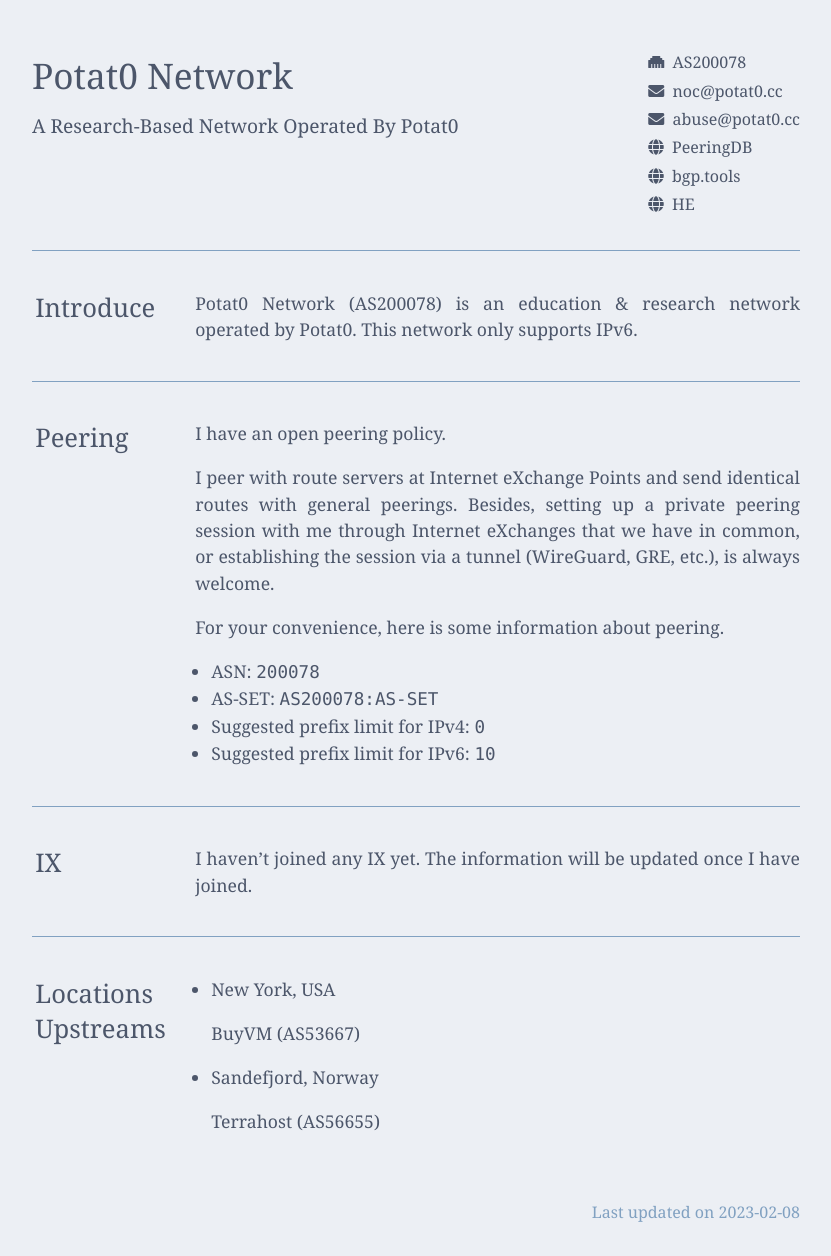
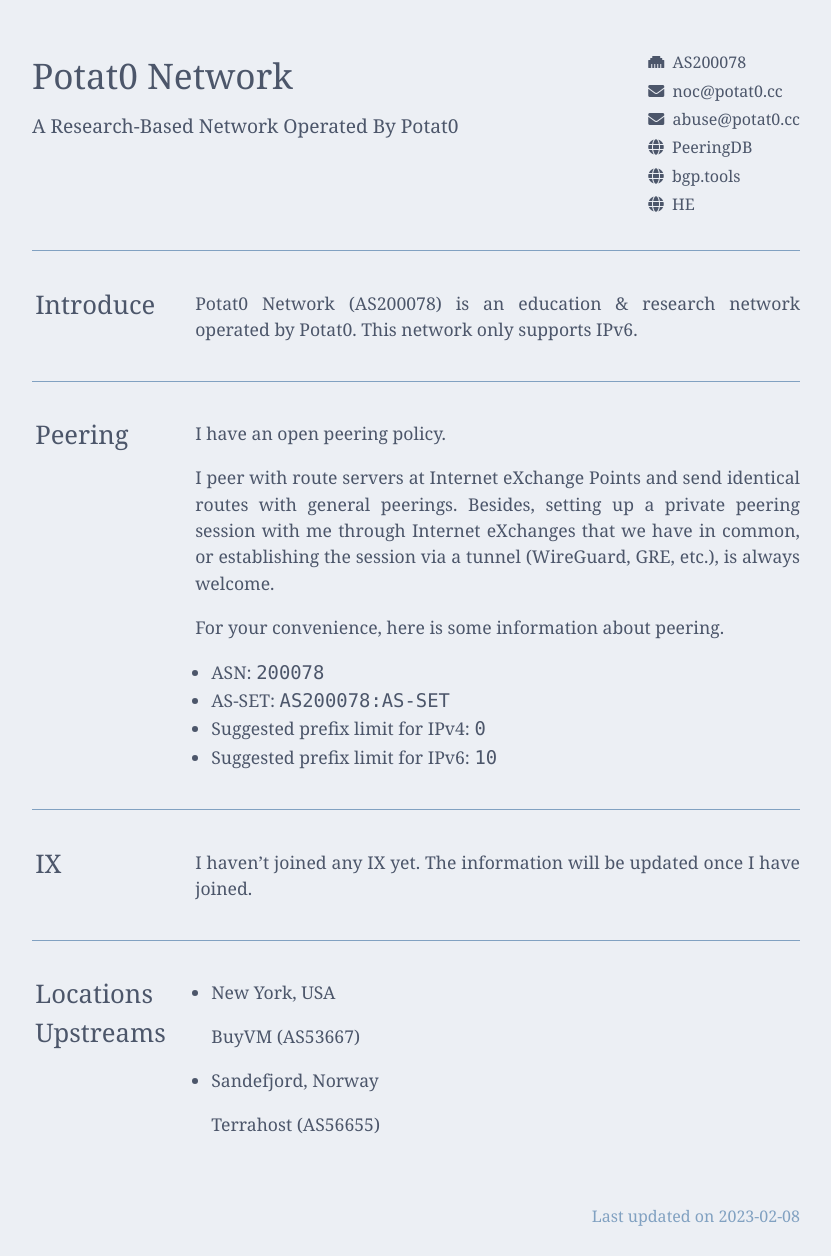
Before and after one commit to Potat0000/AS200078, a Jekyll site: the page built from index.md, in a window 1280 px wide. Shown: the whole page, without its empty margins (224-1055 px from the left). Built offline with Jekyll 4.4.1, drawn with Linux system fonts in a browser that asks for light colours.

Commit message:
Modify some CSS

```diff
--- a/Gemfile
+++ b/Gemfile
@@ -31,3 +31,5 @@ gem "wdm", "~> 0.1.1", :platforms => [:mingw, :x64_mingw, :mswin]
 # Lock `http_parser.rb` gem to `v0.6.x` on JRuby builds since newer versions of the gem
 # do not have a Java counterpart.
 gem "http_parser.rb", "~> 0.6.0", :platforms => [:jruby]
+
+gem "webrick", "~> 1.8"
--- a/_includes/head.html
+++ b/_includes/head.html
@@ -4,6 +4,7 @@
 <meta name="keywords" content="{{ site.SSOdescription }}">
 <meta name="description" content="{{ site.SSOdescription }}">
 <meta name="robots" content="index,nofollow">
-<link rel="icon" href="{{ site.baseurl }}/favicon.svg" type="image/svg+xml">
-<link href="https://cdn.jsdelivr.net/npm/@fortawesome/fontawesome-free@5/css/all.min.css" rel="stylesheet">
-<link rel="stylesheet" href="{{ site.baseurl }}/assets/base.css">
+<link rel="icon" href="{{ site.baseurl }}/favicon.svg">
+<link rel="stylesheet" href="https://cdn.jsdelivr.net/npm/@fortawesome/fontawesome-free@5/css/solid.min.css">
+<link rel="stylesheet" href="https://cdn.jsdelivr.net/npm/@fortawesome/fontawesome-free@5/css/fontawesome.min.css">
+<link rel="stylesheet" href="{{ site.baseurl }}/base.css">
--- a/_sass/_body.scss
+++ b/_sass/_body.scss
@@ -14,6 +14,8 @@ section {
   font-size: 1.6rem;
   text-align: left;
   flex: 0 0 10rem;
+  line-height: 1.5;
+  margin-top: -0.25rem;
 }
 
 .section-content {
@@ -39,6 +41,6 @@ section {
 
   .section-title {
     text-align: center;
-    margin-bottom: 2rem;
+    margin-bottom: 1.75rem;
   }
 }
--- a/_sass/_header.scss
+++ b/_sass/_header.scss
@@ -9,8 +9,8 @@ header {
 .title-wrapper {
   padding-top: 1rem;
   padding-bottom: 1rem;
+  -webkit-hyphens: manual;
   hyphens: manual;
-  -webkit-hyphens: manual;
 }
 
 .title {
--- a/_sass/_main.scss
+++ b/_sass/_main.scss
@@ -28,6 +28,7 @@ a {
 
 code {
   font-family: Consolas, "Liberation Mono", Menlo, Courier, monospace;
+  font-size: 1.18rem;
 }
 
 .container {
@@ -43,6 +44,7 @@ code {
   html {
     font-size: 14px;
   }
+
   .container {
     padding-left: 1rem;
     padding-right: 1rem;
```
Also changed, not shown: base.scss (renamed from assets/base.scss), 1 other file.
